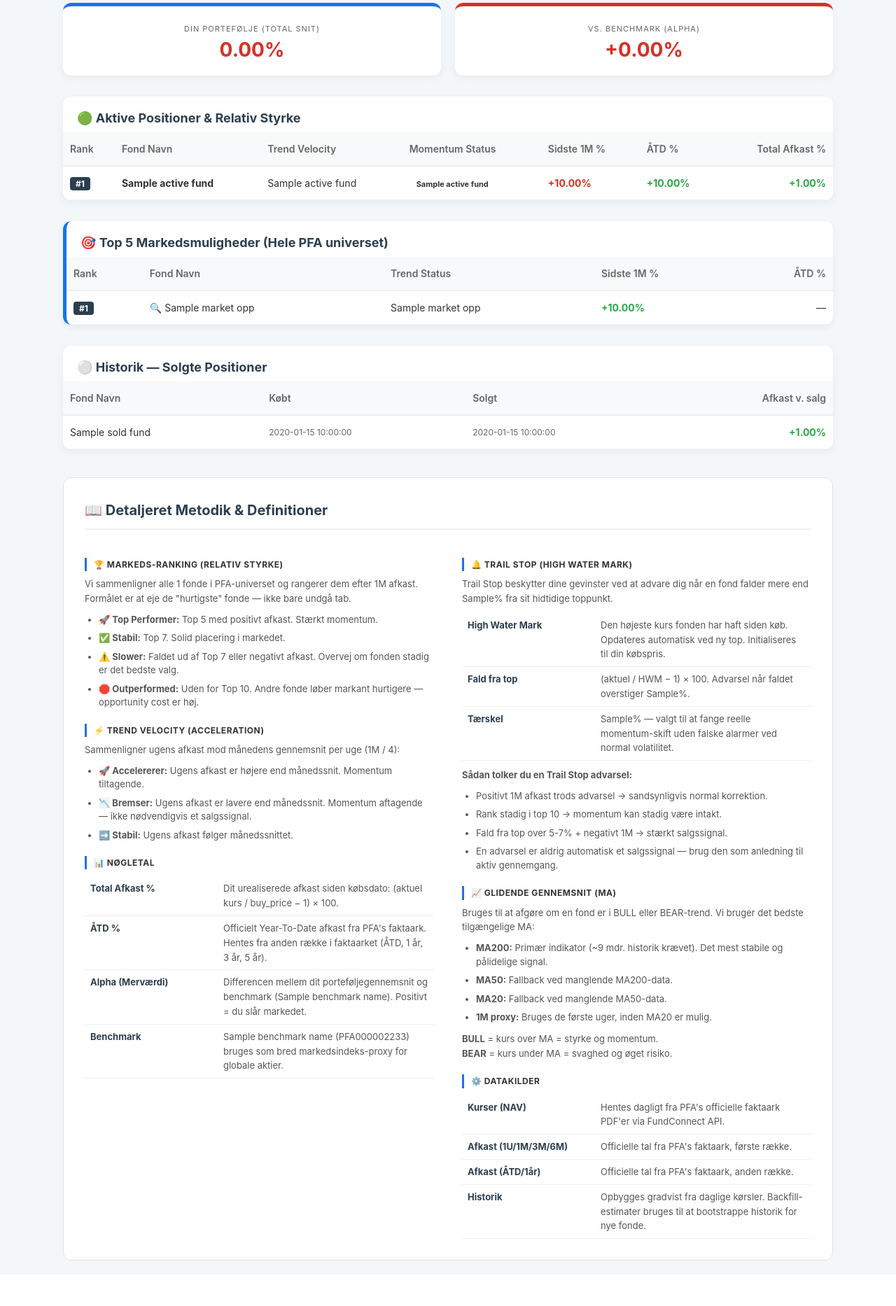
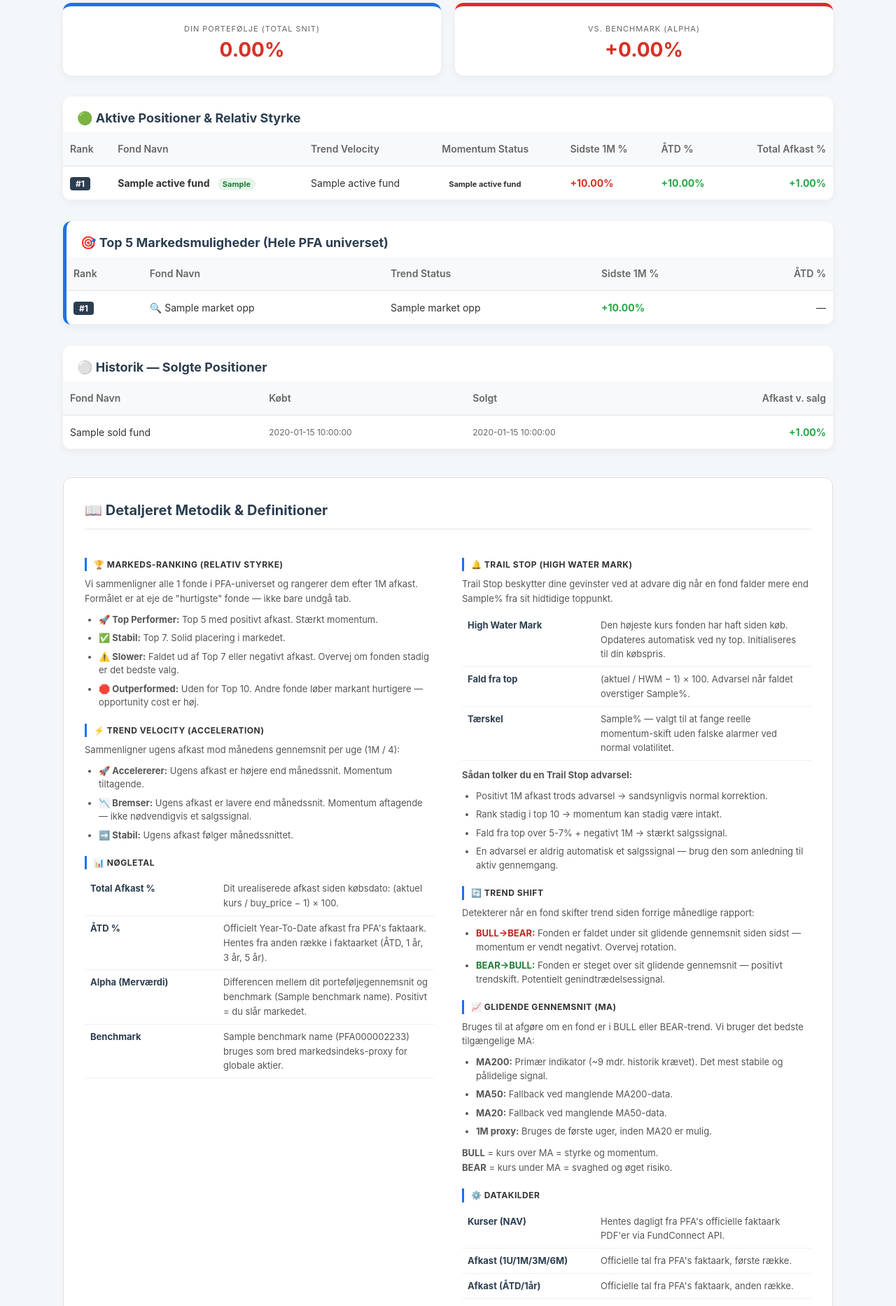
Before and after one commit to Alf4444/TrendAgent, a Python web app: template templates/monthly.html.j2 in a window 1280 px wide. Shown: the part 555-2421 px from the top of the page at 70% size. Before the commit the page ends 2356 px from the top, so only its background shows below. Run offline with Jinja, Linux system fonts and the light colour scheme; the template is opened without the code that fills it: most values are stand-ins (such as "Sample title", 1, 10 or a date in 2020).

Commit message:
Update monthly.html.j2

```diff
--- a/templates/monthly.html.j2
+++ b/templates/monthly.html.j2
@@ -208,7 +208,17 @@
                 {% for f in active_funds %}
                 <tr>
                     <td><span class="rank-badge">#{{ f.rank }}</span></td>
-                    <td style="font-weight: bold;">{{ f.name }}</td>
+                    <td style="font-weight: bold;">
+                        {{ f.name }}
+                        {% if f.trend_shift %}
+                            <span style="margin-left: 8px; padding: 2px 7px; border-radius: 10px;
+                                font-size: 11px; font-weight: bold;
+                                background: {{ '#fce8e6' if 'BULL→BEAR' in f.trend_shift else '#e6f4ea' }};
+                                color: {{ '#c5221f' if 'BULL→BEAR' in f.trend_shift else '#1e7e34' }};">
+                                {{ f.trend_shift }}
+                            </span>
+                        {% endif %}
+                    </td>
                     <td><span class="{{ f.trend_class }}">{{ f.trend_label }}</span></td>
                     <td><span class="m-tag {{ f.momentum_class }}">{{ f.momentum_label }}</span></td>
                     <td class="{{ 'pos' if f.return_1m >= 0 else 'neg' }}">
@@ -369,6 +379,13 @@
                         som anledning til aktiv gennemgang.</li>
                 </ul>
 
+                <h4>🔄 Trend Shift</h4>
+                <p>Detekterer når en fond skifter trend siden forrige månedlige rapport:</p>
+                <ul>
+                    <li><strong style="color:#c5221f;">BULL→BEAR:</strong> Fonden er faldet under sit glidende gennemsnit siden sidst — momentum er vendt negativt. Overvej rotation.</li>
+                    <li><strong style="color:#1e7e34;">BEAR→BULL:</strong> Fonden er steget over sit glidende gennemsnit — positivt trendskift. Potentielt genindtrædelsessignal.</li>
+                </ul>
+
                 <h4>📈 Glidende Gennemsnit (MA)</h4>
                 <p>Bruges til at afgøre om en fond er i BULL eller BEAR-trend.
                 Vi bruger det bedste tilgængelige MA:</p>
```
